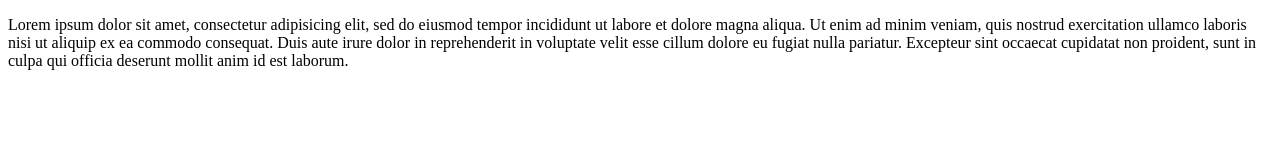
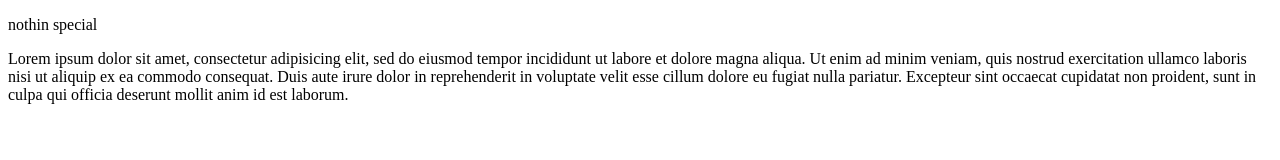
Before and after one commit to Elhamdorudian/my-git, a plain HTML site: page index.html in a window 1280 px wide. Drawn offline with Linux system fonts and the light colour scheme.

Commit message:
adding div and p to index.html

```diff
--- a/index.html
+++ b/index.html
@@ -5,6 +5,10 @@
     <title>how to use Git</title>
   </head>
   <body>
+    <div class="none">
+      <p>nothin special</p>
+
+    </div>
     <p>Lorem ipsum dolor sit amet, consectetur adipisicing elit, sed do eiusmod tempor incididunt ut labore et dolore magna aliqua. Ut enim ad minim veniam, quis nostrud exercitation ullamco laboris nisi ut aliquip ex ea commodo consequat. Duis aute irure dolor in reprehenderit in voluptate velit esse cillum dolore eu fugiat nulla pariatur. Excepteur sint occaecat cupidatat non proident, sunt in culpa qui officia deserunt mollit anim id est laborum.</p>
   </body>
 </html>
```
